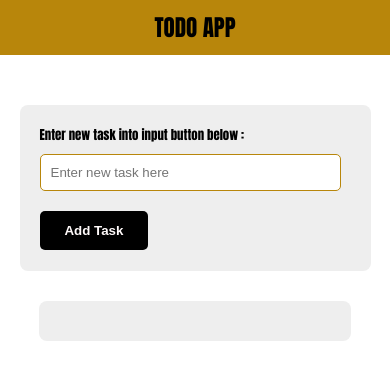
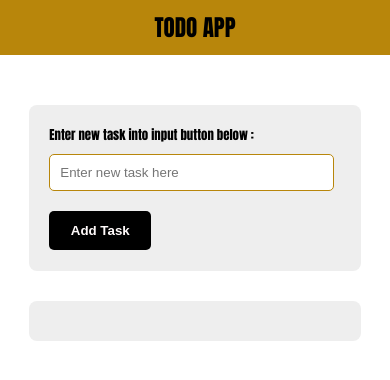
Before and after one commit to De-Black-Phoenix/ToDo-List-2, a plain HTML site: page index.html in a window 390 px wide. Drawn offline with Linux system fonts and the light colour scheme.

Commit message:
Width adjustment

```diff
--- a/style.css
+++ b/style.css
@@ -99,19 +99,26 @@ body {
 
 .task_list:first-child { display: none; }
 
-@media screen and (max-width: 480px) {
+/* @media screen and (max-width: 500px) {
+    .main_container {
+        width: 85%;
+        flex-direction: column;
+    }
+} */
+
+@media screen and (max-width: 600px) {
 
     body {
         font-size: 0.8em ;
     }
 
     .main_container {
-        width: 90%;
+        width: 85%;
         flex-direction: column;
     }
 
     .task_container {
-        width: 80%;
+        width: 85%;
     }
 
     .container-1 {
```
